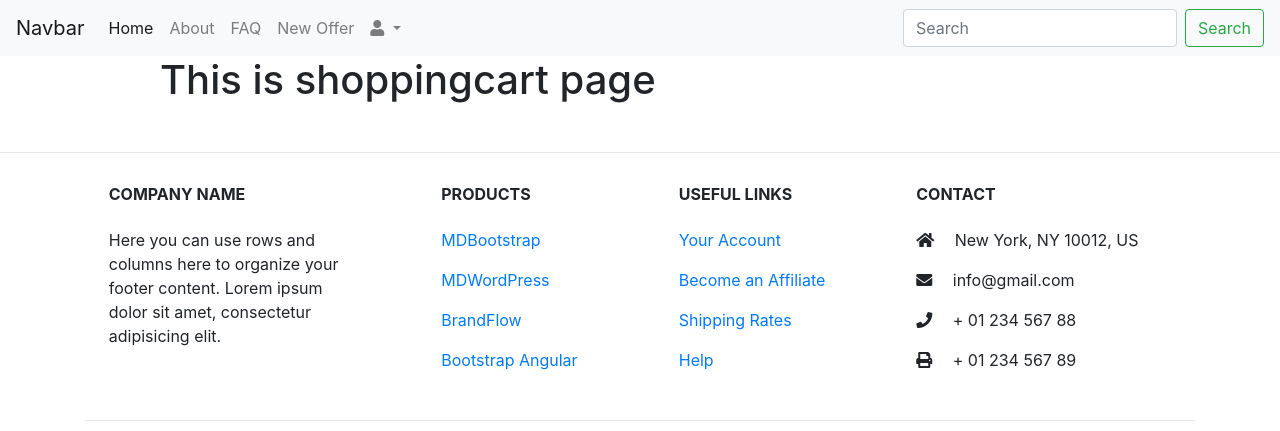
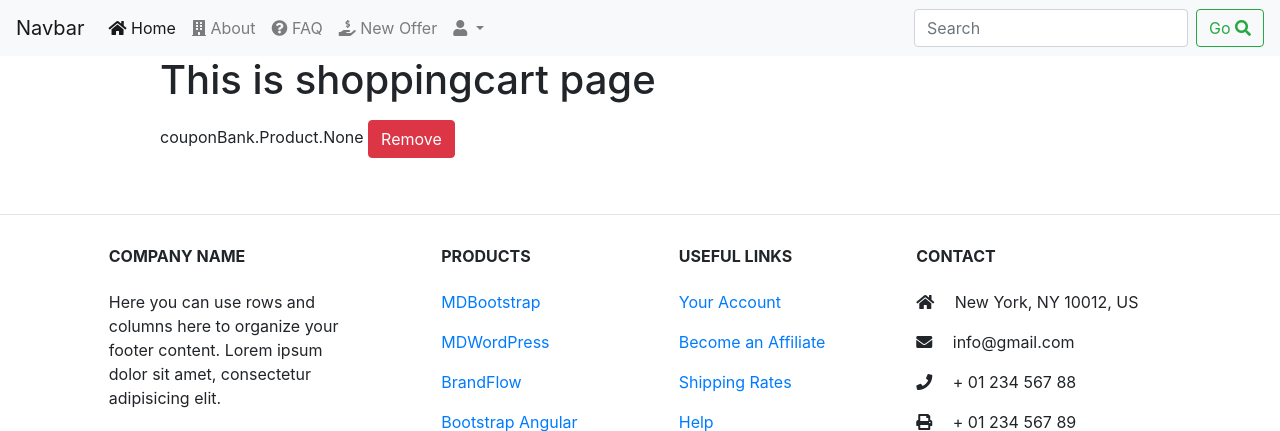
Before and after one commit to wongsitu/Coupon-Bank, a Django app: page /shoppingCart in a window 1280 px wide. Shown: the top 431 px of the page. Run offline with Django 3.2, Linux system fonts and the light colour scheme; a user stored in the database is signed in; tables that the repository leaves empty hold one stand-in row (values such as "Sample post"); some libraries are stand-ins or nearby versions.

Commit message:
Continue working on shopping cart, added styling

```diff
--- a/couponBank/models.py
+++ b/couponBank/models.py
@@ -31,9 +31,9 @@ class Product (models.Model):
 # An individual order
 class Order (models.Model):
     ref_code = models.CharField(max_length=100)
-    buyer = models.OneToOneField(User,on_delete=models.SET_NULL, null=True) #Many orders to a user
+    buyer = models.ForeignKey(User,on_delete=models.SET_NULL, null=True) #Many orders to a user
     is_ordered = models.BooleanField(default=False)
-    products = models.ManyToManyField(Product) #Many products to an order
+    products = models.ManyToManyField(Product,related_name='products') #Many products to an order
     date_ordered = models.DateTimeField()
 
     def get_cart_items(self):
--- a/couponBank/static/css/styles.css
+++ b/couponBank/static/css/styles.css
@@ -21,13 +21,27 @@ main{
     break-inside: avoid-column;
 }
 
+.form{
+    margin: 12.5em;
+}
+
 #thumbnail{
     width: 100%;
     margin: auto 0;
 }
 
 .single-view{
+    margin: 2em;
     display:grid;
     grid-template-rows: 1fr;
     grid-template-columns: 1fr 2fr;
 }
+
+.description{
+    margin: 1em;
+}
+
+#thumb{
+    width:100px;
+    text-align: center;
+}
--- a/couponBank/templates/couponBank/base.html
+++ b/couponBank/templates/couponBank/base.html
@@ -12,6 +12,7 @@
         <script src="https://stackpath.bootstrapcdn.com/bootstrap/4.1.3/js/bootstrap.min.js" integrity="sha384-ChfqqxuZUCnJSK3+MXmPNIyE6ZbWh2IMqE241rYiqJxyMiZ6OW/JmZQ5stwEULTy" crossorigin="anonymous" defer></script>
         <script src="{% static 'scripts/scripts.js' %}" defer></script>
         <link rel="stylesheet" href="{% static 'css/styles.css' %}">
+        <link rel="icon" type="image/gif" href="{% static 'images/icon.png' %}" />
     </head>
     <body>
         <header>
@@ -24,17 +25,17 @@
                 <div class="collapse navbar-collapse" id="navbarSupportedContent">
                     <ul class="navbar-nav mr-auto">
                         <li class="nav-item active">
-                            <a class="nav-link" href="{% url 'homepage' %}">Home <span class="sr-only">(current)</span></a>
+                            <a class="nav-link" href="{% url 'homepage' %}"> <i class="fas fa-home"></i> Home <span class="sr-only">(current)</span></a>
                         </li>
                         <li class="nav-item">
-                            <a class="nav-link" href="{% url 'about' %}">About</a>
+                            <a class="nav-link" href="{% url 'about' %}"> <i class="fas fa-building"></i> About</a>
                         </li>
                         <li class="nav-item">
-                            <a class="nav-link" href="{% url 'FAQ' %}">FAQ</a>
+                            <a class="nav-link" href="{% url 'FAQ' %}"> <i class="fas fa-question-circle"></i> FAQ</a>
                         </li>
                         {% if request.user.is_authenticated %}
                         <li class="nav-item">
-                            <a class="nav-link" href="{% url 'create_product' %}">New Offer</a>
+                            <a class="nav-link" href="{% url 'create_product' %}"> <i class="fas fa-hand-holding-usd"></i> New Offer</a>
                         </li>
                         <li class="nav-item dropdown">
                             <a class="nav-link dropdown-toggle" href="#" id="navbarDropdown" role="button" data-toggle="dropdown" aria-haspopup="true" aria-expanded="false">
@@ -58,9 +59,9 @@
                         </li>
                         {% endif %}
                     </ul>
-                    <form class="form-inline my-2 my-lg-0">
-                        <input class="form-control mr-sm-2" type="search" placeholder="Search" aria-label="Search">
-                    <button class="btn btn-outline-success my-2 my-sm-0" type="submit">Search</button>
+                    <form method="GET" action="{% url 'search' %}"class="form-inline my-2 my-lg-0">
+                        <input class="form-control mr-sm-2" type="search" placeholder="Search" name='q' value='{{request.GET.q}}' aria-label="Search">
+                    <button class="btn btn-outline-success my-2 my-sm-0" type="submit">Go <i class="fas fa-search"></i></button>
                     </form>
                 </div>
             </nav>
--- a/couponBank/templates/couponBank/product_detail.html
+++ b/couponBank/templates/couponBank/product_detail.html
@@ -5,10 +5,10 @@
     <div>
         <img id="thumbnail" src="{{product.picture.url}}">
     </div>
-    <div>
+    <div class="description">
         <h1>{{product.brand}} Coupon</h1>
         <p>{{product.description}}</p>
-        <button type="button" class="btn btn-primary">Add to Shopping Cart <i class="fa fa-shopping-cart" aria-hidden="true"></i></button>
+        <a href="{% url 'add_to_cart' pk=product.id %}" class="btn btn-primary">Add to Shopping Cart <i class="fa fa-shopping-cart" aria-hidden="true"></i></a>
     </div>
 <div>
 {% endblock %}
--- a/couponBank/templates/couponBank/shoppingCart.html
+++ b/couponBank/templates/couponBank/shoppingCart.html
@@ -2,4 +2,9 @@
 
 {% block content %}
     <h1>This is shoppingcart page</h1>
+    {% for orders in cart_orders %}
+    </p>{{orders.products}} <a  href="#" class="btn btn-danger">Remove</a></p>
+    {% endfor %}
 {% endblock %}
+
+<!-- {% url 'delete_from_cart' pk=orders.products.id %} -->
--- a/couponBank/urls.py
+++ b/couponBank/urls.py
@@ -13,7 +13,13 @@ urlpatterns = [
     path('shoppingCart', views.shoppingCart, name='shoppingCart'),
     path('create_product', views.create_product, name='create_product'),
     path('FAQ', views.FAQ, name='FAQ'),
+    path('search', views.search, name='search'),
+
     path('product/<int:pk>', views.product_detail, name="product_detail"),
+    path('delete_product/<int:pk>', views.delete_product, name="delete_product"),
+
+    path('add_to_cart/<int:pk>', views.add_to_cart, name='add_to_cart'),
+    path('delete_from_cart/<int:pk>', views.delete_from_cart, name="delete_from_cart"),
     path('payment', views.payment, name='payment'),
     # path("checkout", views.checkout, name="checkout")
 ] + static(settings.MEDIA_URL, document_root=settings.MEDIA_ROOT)
--- a/couponBank/views.py
+++ b/couponBank/views.py
@@ -5,6 +5,7 @@ from django.contrib.auth.decorators import login_required
 from django.core import serializers
 from django.urls import reverse
 from django.utils import timezone
+from django.db.models import Q
 from django.http import HttpResponse, HttpResponseRedirect, JsonResponse, QueryDict
 from .models import User, UserProfile, Product, Order
 from django.views.decorators.csrf import csrf_exempt
@@ -28,6 +29,11 @@ def profile(request):
     user_offers = Product.objects.filter(user=user)
     return render(request, 'couponBank/profile.html',{'user_offers': user_offers })
 
+def search(request):
+    query = request.GET.get('q')
+    searched_products = Product.objects.filter(Q(brand__icontains=query)|Q(description__icontains=query))
+    return render(request, 'couponBank/searchpage.html',{'searched_products': searched_products })
+
 def about(request):
     return render(request, 'couponBank/about.html')
 
@@ -36,7 +42,9 @@ def FAQ(request):
 
 @login_required
 def shoppingCart(request):
-    return render(request, 'couponBank/shoppingCart.html')
+    user = User.objects.get(id=request.user.id)
+    cart_orders = Order.objects.filter(buyer=user)
+    return render(request, 'couponBank/shoppingCart.html',{'cart_orders': cart_orders })
 
 def detect_logos(path):
     """Detects logos in the file."""
@@ -97,6 +105,15 @@ def user_logout(request):
     logout(request)
     return redirect('homepage')
 
+def get_user_pending_order(request):
+    user = User.objects.get(id=request.user.id)
+    order = Order.objects.filter(user=user, is_ordered=False)
+    print(order)
+    if order:
+        print("Aloha")
+        return order[0]
+    return None
+
 @login_required
 def create_product(request):
     user = User.objects.get(id=request.user.id)
@@ -119,19 +136,58 @@ def create_product(request):
         form = ProductForm()
     return render(request,'couponBank/createProduct.html', {'form': form },{'user': user})
 
+@login_required
+def delete_product(request,pk):
+    product_to_delete = Product.objects.get(id=pk)
+    product_to_delete.delete()
+    return redirect('profile')
+
 def product_detail(request,pk):
     product = Product.objects.get(id=pk)
     return render(request,'couponBank/product_detail.html', {'product': product})
 
-# @login_required
-# def add_to_cart(request,pk):
-#     product = get_object_or_404(Product, id=pk)
-#     cart,created = Order.objects.get_or_create(user=request.user, active=True)
-#     cart.add_to_cart(book_id)
-#     return redirect('cart')
+def generate_order_id():
+    date_str = str(timezone.datetime.now())
+    return date_str
 
+@login_required
+def add_to_cart(request,pk):
+    user = User.objects.get(id=request.user.id)
+    product = Product.objects.get(id=pk)
+    order, status = Order.objects.get_or_create(buyer=user,is_ordered=False,date_ordered=timezone.datetime.now())
+    order.products.add(Product.objects.get(id=pk))
+    if status:
+        order.ref_code = generate_order_id()
+        order.save()
+    print(order.get_cart_items())
+    print("Item added to cart")
+    return redirect('homepage')
+
+@login_required
+def delete_from_cart(request,pk):
+    item_to_delete = Order.objects.get(id=pk)
+    if item_to_delete.exist():
+        item_to_delete.delete()
+        print("Item has been deleted")
+    return redirect('profile')
+
+@login_required
+def order_details(request,id):
+    existing_order = get_user_pending_order(request)
+    context = {
+        'order': existing_order
+    }
+    return render(request,"couponBank/summary.html",context)
+
+@login_required
+def checkout(request):
+    existing_order = get_user_pending_order(request)
+    context ={
+        'order': existing_order
+    }
+    return render(request, 'couponBank/checkout.html',context)
 
 @login_required
 def payment(request):
     context = { "stripe_key": settings.STRIPE_PUBLIC_KEY }
-    return render(request, "payment.html", context)
+    return render(request, "couponBank/payment.html", context)
```
Also changed, not shown: couponBank/templates/couponBank/createProduct.html (+8 -5 lines), couponBank/templates/couponBank/profile.html (+29 -0 lines), couponBank/templates/couponBank/searchpage.html (added, +18 -0 lines), couponBank/migrations/0002_auto_20181012_0313.py (added), couponBank/static/images/icon.png (added), 1 other file.
